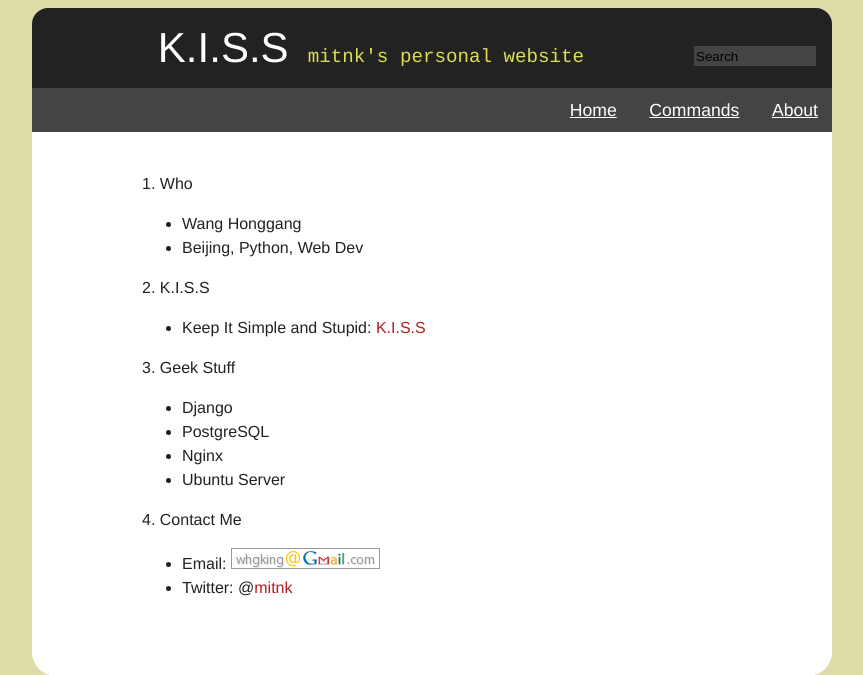
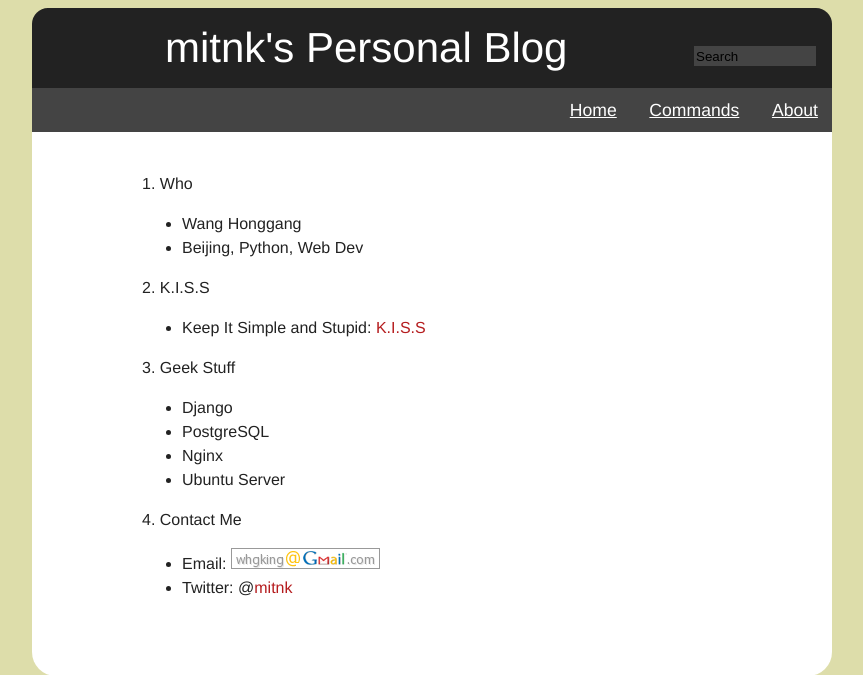
Before and after one commit to mitnk/mc, a Django app: template templates/blog/about.html in a window 1280 px wide. Shown: the top 675 px of the page, without its empty margins (208-1071 px from the left). Run offline with Django 3.2, Linux system fonts and the light colour scheme; the template is opened without the code that fills it, so the values that code supplies are empty; parts of the project's set-up code (start-up, migrations or seed data) failed here and were passed over.

Commit message:
Added description and keywords.

```diff
--- a/templates/base.html
+++ b/templates/base.html
@@ -5,6 +5,7 @@
   <meta http-equiv="Content-Type" content="text/html; charset=UTF-8" />
   {% if request.META.QUERY_STRING %}<meta name="robots" content="noindex">{% endif %}
   {% block keywords %}<meta name="keywords" content="mitnk,homepage" />{% endblock %}
+  {% block description %}<meta name="description" content="mitnk's personally blog" />{% endblock %}
   {% block canonical %}{% endblock %}
 
   <link rel="shortcut icon" href="/site_media/favicon.ico" type="image/x-icon" />
@@ -19,8 +20,8 @@
 <body>
 <div id="wrapper">
   <div id="header">
-    <h1><a href="/">K.I.S.S</a></h1>
-    <h2>mitnk's personal website</h2>
+    <h1><a href="/">mitnk's Personal Blog</a></h1>
+    <h2> </h2>
       {% include "blog/google_cse.html" %}
   </div>
 
--- a/templates/blog/article.html
+++ b/templates/blog/article.html
@@ -1,6 +1,8 @@
 {% extends "base.html" %}
 {% load common_tags %}
 
+{% block keywords %}<meta name="keywords" content="{{ article.slug }}" />{% endblock %}
+{% block description %}<meta name="description" content="{{ article.slug }}" />{% endblock %}
 {% block canonical %}<link rel="canonical" href="http://mitnk.com{{ article.get_absolute_url }}" />{% endblock %}
 
 {% block extra_css %}
```
